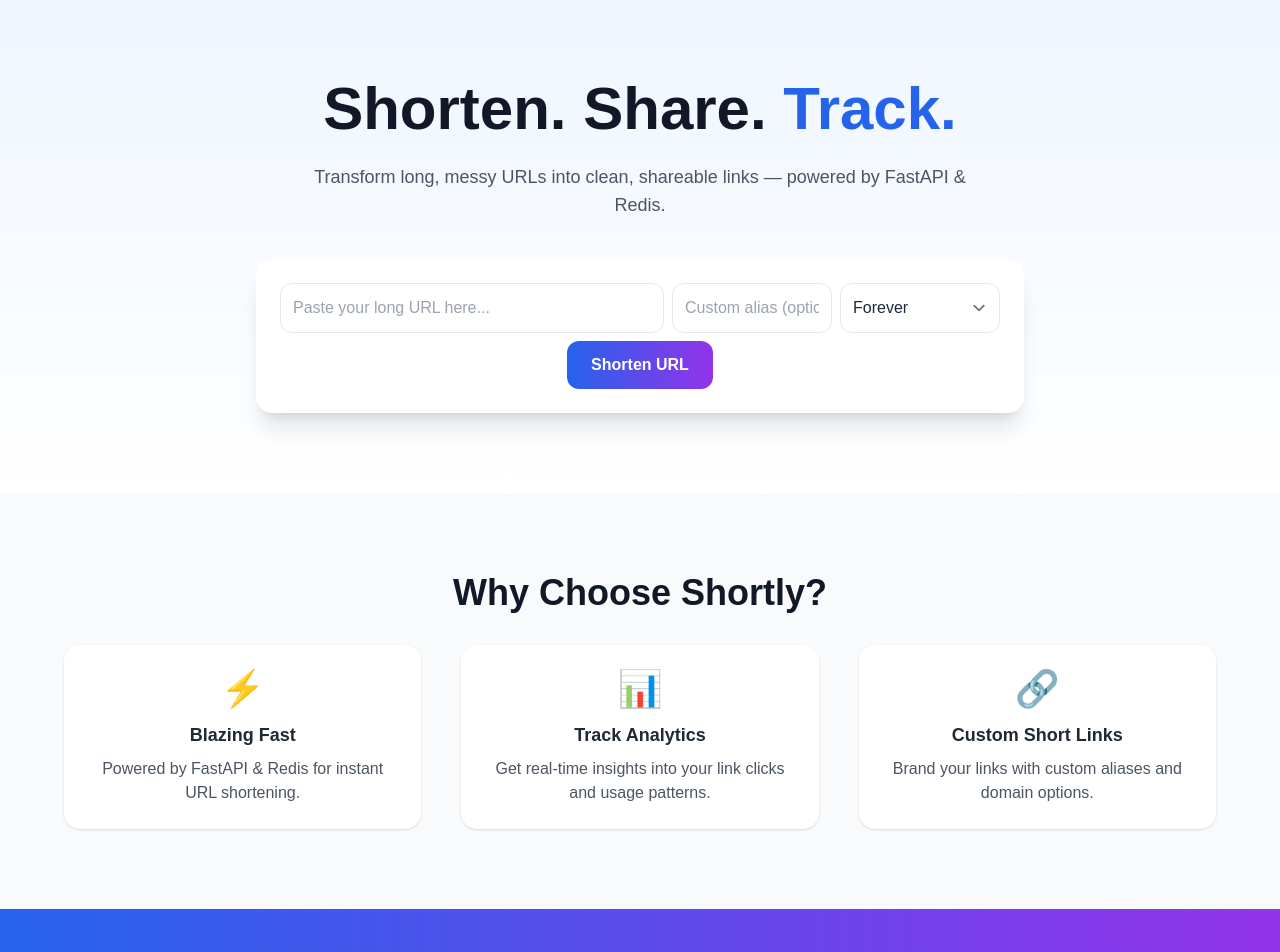
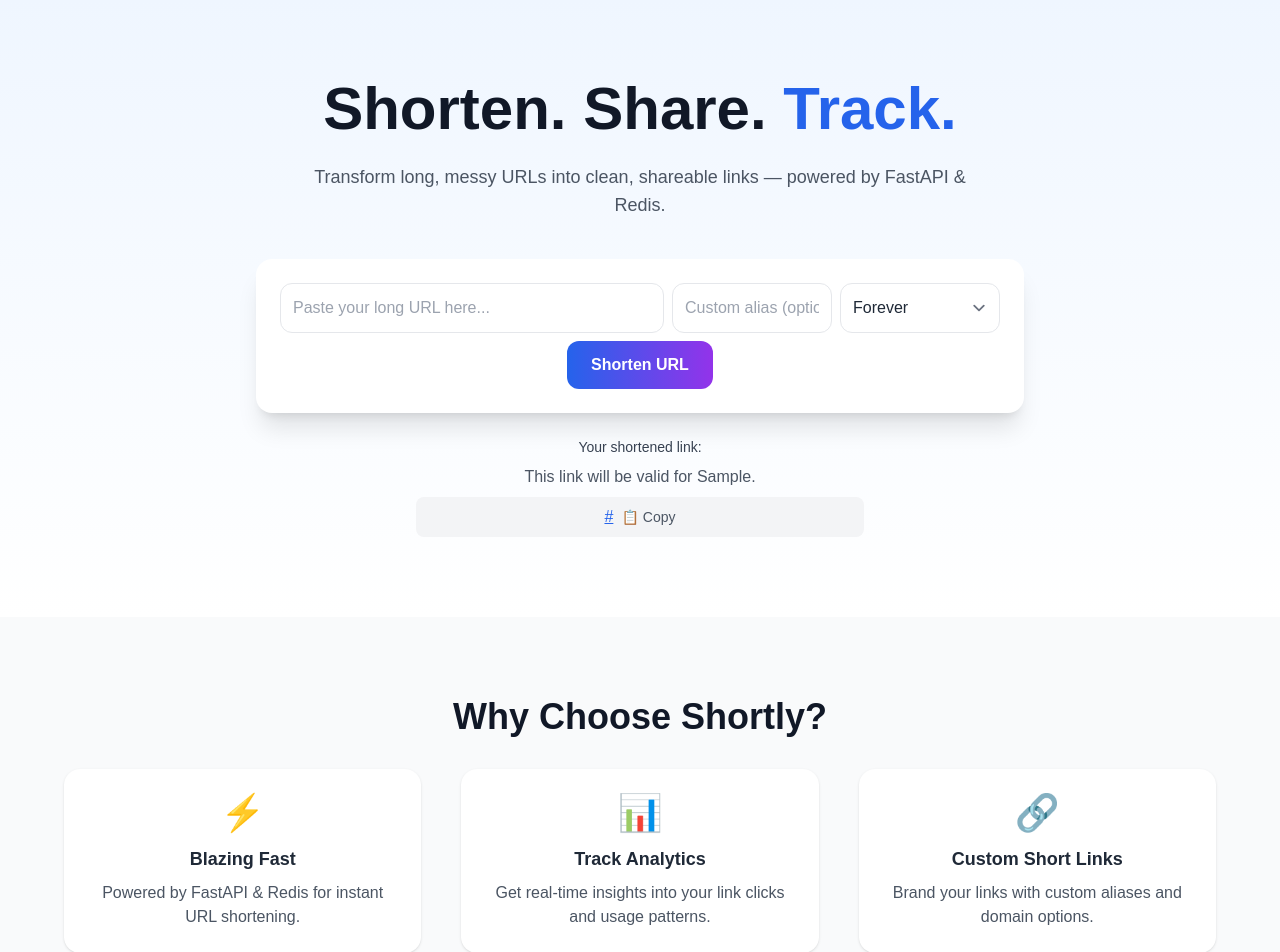
Before and after one commit to sk3577311/Pro_URL_Shortener, a FastAPI app: template templates/index.html in a window 1280 px wide. Shown: the part 57-1009 px from the top of the page. Run offline with FastAPI, Linux system fonts and the light colour scheme; the template is opened without the code that fills it: most values are stand-ins (such as "Sample title", 1, 10 or a date in 2020); some libraries are stand-ins or nearby versions.

Commit message:
15/10/2025 11

```diff
--- a/app/main.py
+++ b/app/main.py
@@ -86,9 +86,11 @@ def check_rate_limit(client_id: str, limit: int = 10, period_seconds: int = 60):
 def home(request: Request):
     return templates.TemplateResponse(
         "index.html", {"request": request, "short_url": None, "error": None})
+
 @app.get('/pricing')
 def pricing(request:Request):
     return templates.TemplateResponse("pricing.html",{"request": request, "short_url": None, "error": None})
+
 @app.get('/about')
 def about(request:Request):
     return templates.TemplateResponse("about.html",{"request": request, "short_url": None, "error": None})
--- a/templates/index.html
+++ b/templates/index.html
@@ -19,7 +19,6 @@
       class="bg-white shadow-xl rounded-2xl p-6 md:flex md:items-center md:max-w-3xl mx-auto gap-2 transition hover:shadow-2xl flex-wrap justify-center"
       onsubmit="showLoader()"
     >
-      <!-- URL Input -->
       <input
         id="url-input"
         name="original_url"
@@ -29,7 +28,6 @@
         class="flex-grow w-full md:w-auto p-3 border border-gray-200 rounded-xl focus:outline-none focus:ring-2 focus:ring-blue-500"
       />
 
-      <!-- Custom Alias (optional) -->
       <input
         id="alias"
         name="alias"
@@ -38,7 +36,6 @@
         class="w-full md:w-40 p-3 border border-gray-200 rounded-xl focus:outline-none focus:ring-2 focus:ring-purple-500"
       />
 
-      <!-- TTL / Validity Dropdown -->
       <select
         id="ttl"
         name="ttl"
@@ -50,7 +47,6 @@
         <option value="0" selected>Forever</option>
       </select>
 
-      <!-- Submit Button with Loader -->
       <button
         type="submit"
         id="shorten-btn"
@@ -81,23 +77,26 @@
       </button>
     </form>
 
-    <!-- Result Section (optional for later AJAX or redirect) -->
+    <!-- RESULT SECTION -->
     {% if short_url %}
     <div
       id="short-result"
-      class="mt-6 hidden opacity-0 transition-opacity duration-700"
+      class="mt-6 opacity-100 transition-opacity duration-700"
     >
+      <p class="text-gray-700 text-sm mb-2">Your shortened link:</p>
+      <span class="block text-gray-600 mb-2">This link will be valid for {{ readable_ttl }}.</span>
 
-      <p class="text-gray-700 text-sm mb-2">Your shortened link:</p>
       <div
         class="flex items-center justify-center gap-2 bg-gray-100 px-4 py-2 rounded-lg max-w-md mx-auto"
       >
         <a
           id="short-link"
-          href="#"
+          href="{{ short_url }}"
           class="text-blue-600 font-medium underline"
           target="_blank"
-        ></a>
+        >
+          {{ short_url }}
+        </a>
         <button
           type="button"
           onclick="copyLink()"
@@ -106,6 +105,14 @@
           📋 <span id="copy-text">Copy</span>
         </button>
       </div>
+    </div>
+    {% elif error %}
+    <div
+      id="result"
+      class="mt-4 text-red-700 bg-red-100 border border-red-300 rounded-lg px-4 py-3 max-w-md mx-auto"
+      role="alert"
+    >
+      <strong class="block mb-1">⚠️ Error:</strong> {{ error }}
     </div>
     {% endif %}
   </div>
```
Lines whose indentation alone changed are shown as unchanged.
